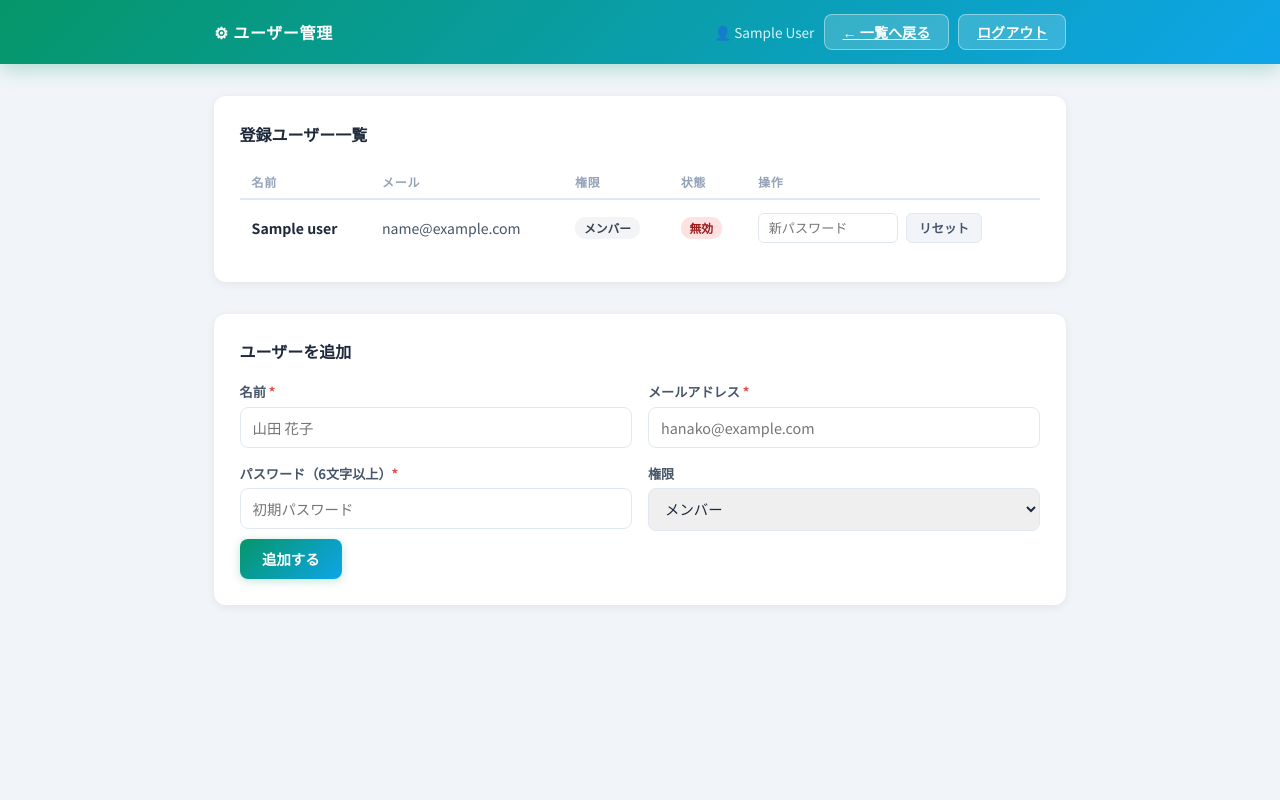
After one commit to aoi4986-lgtm/essentia-hp, a Flask app: page /admin/users in a window 1280 px wide. The commit adds this page. Run offline with Flask 3, Linux system fonts and the light colour scheme; the visitor is signed in with stand-in values (Sample User, id 1); a database or web service that is not in the repository returns one stand-in record (values such as "Sample title"); some libraries are stand-ins or nearby versions.

Commit message:
個人アカウント制を実装
- usersテーブル追加（email/password_hash/name/role/is_active）
- 起動時にADMIN_EMAIL+APP_PASSWORDで管理者を自動作成
- ログインをメール＋パスワード認証に変更
- customers に created_by / updated_by カラム追加
- 顧客カードに登録者名を表示
- /admin/users でユーザー管理（追加・無効化・パスワードリセット）
- ヘッダーにログイン中ユーザー名・管理リンクを表示
- 🔑 ボタンで自分のパスワード変更が可能

Co-Authored-By: Claude Sonnet 4.6 <noreply@anthropic.com>

```diff
--- a/crm/app.py
+++ b/crm/app.py
@@ -8,6 +8,7 @@ import anthropic
 from flask import Flask, request, jsonify, render_template, session, redirect, url_for, Response
 from datetime import date, timedelta
 from functools import wraps
+from werkzeug.security import generate_password_hash, check_password_hash
 
 app = Flask(__name__)
 app.secret_key = os.environ.get('SECRET_KEY', secrets.token_hex(32))
@@ -30,6 +31,28 @@ def get_db():
 def init_db():
     conn = get_db()
     cur = conn.cursor()
+    # ユーザーテーブル
+    cur.execute('''
+        CREATE TABLE IF NOT EXISTS users (
+            id SERIAL PRIMARY KEY,
+            email TEXT UNIQUE NOT NULL,
+            password_hash TEXT NOT NULL,
+            name TEXT NOT NULL,
+            role TEXT DEFAULT 'member',
+            is_active BOOLEAN DEFAULT TRUE,
+            created_at TIMESTAMP DEFAULT CURRENT_TIMESTAMP
+        )
+    ''')
+    # 初回起動時に管理者を自動作成
+    cur.execute('SELECT COUNT(*) FROM users')
+    if cur.fetchone()[0] == 0:
+        admin_email = os.environ.get('ADMIN_EMAIL', 'admin@example.com')
+        admin_name  = os.environ.get('ADMIN_NAME', '管理者')
+        admin_pw    = os.environ.get('APP_PASSWORD', 'changeme')
+        cur.execute(
+            'INSERT INTO users (email, password_hash, name, role) VALUES (%s, %s, %s, %s)',
+            (admin_email.lower(), generate_password_hash(admin_pw), admin_name, 'admin')
+        )
     cur.execute('''
         CREATE TABLE IF NOT EXISTS customers (
             id SERIAL PRIMARY KEY,
@@ -46,6 +69,8 @@ def init_db():
     cur.execute("ALTER TABLE customers ADD COLUMN IF NOT EXISTS genre TEXT")
     cur.execute("ALTER TABLE customers ADD COLUMN IF NOT EXISTS area TEXT")
     cur.execute("ALTER TABLE customers ADD COLUMN IF NOT EXISTS status TEXT DEFAULT 'active'")
+    cur.execute("ALTER TABLE customers ADD COLUMN IF NOT EXISTS created_by INTEGER REFERENCES users(id)")
+    cur.execute("ALTER TABLE customers ADD COLUMN IF NOT EXISTS updated_by INTEGER REFERENCES users(id)")
     cur.execute('''
         CREATE TABLE IF NOT EXISTS follow_history (
             id SERIAL PRIMARY KEY,
@@ -97,10 +122,21 @@ def validate_date(value):
 def login():
     error = None
     if request.method == 'POST':
-        if request.form.get('password') == APP_PASSWORD:
+        email    = request.form.get('email', '').strip().lower()
+        password = request.form.get('password', '')
+        conn = get_db()
+        cur  = conn.cursor(cursor_factory=psycopg2.extras.RealDictCursor)
+        cur.execute('SELECT * FROM users WHERE email=%s AND is_active=TRUE', (email,))
+        user = cur.fetchone()
+        cur.close()
+        conn.close()
+        if user and check_password_hash(user['password_hash'], password):
             session['logged_in'] = True
+            session['user_id']   = user['id']
+            session['user_name'] = user['name']
+            session['user_role'] = user['role']
             return redirect(url_for('index'))
-        error = 'パスワードが違います'
+        error = 'メールアドレスまたはパスワードが違います'
     return render_template('login.html', error=error)
 
 
@@ -110,10 +146,23 @@ def logout():
     return redirect(url_for('login'))
 
 
+def admin_required(f):
+    @wraps(f)
+    def decorated(*args, **kwargs):
+        if not session.get('logged_in'):
+            return redirect(url_for('login'))
+        if session.get('user_role') != 'admin':
+            return '権限がありません', 403
+        return f(*args, **kwargs)
+    return decorated
+
+
 @app.route('/')
 @login_required
 def index():
-    return render_template('index.html')
+    return render_template('index.html',
+                           user_name=session.get('user_name', ''),
+                           user_role=session.get('user_role', 'member'))
 
 
 @app.route('/customers', methods=['GET'])
@@ -122,7 +171,10 @@ def list_customers():
     conn = get_db()
     cur = conn.cursor(cursor_factory=psycopg2.extras.RealDictCursor)
     cur.execute(
-        'SELECT * FROM customers ORDER BY next_follow_date ASC NULLS LAST, created_at ASC'
+        '''SELECT c.*, u.name as created_by_name
+           FROM customers c
+           LEFT JOIN users u ON c.created_by = u.id
+           ORDER BY c.next_follow_date ASC NULLS LAST, c.created_at ASC'''
     )
     rows = cur.fetchall()
     cur.close()
@@ -162,11 +214,12 @@ def add_customer():
     conn = get_db()
     cur = conn.cursor()
     cur.execute(
-        'INSERT INTO customers (name, company, contact, assignee, genre, area, next_follow_date, notes) VALUES (%s, %s, %s, %s, %s, %s, %s, %s) RETURNING id',
+        'INSERT INTO customers (name, company, contact, assignee, genre, area, next_follow_date, notes, created_by) VALUES (%s, %s, %s, %s, %s, %s, %s, %s, %s) RETURNING id',
         (name, sanitize(data.get('company')), sanitize(data.get('contact')),
          sanitize(data.get('assignee')), sanitize(data.get('genre')),
          sanitize(data.get('area')),
-         validate_date(data.get('next_follow_date')), sanitize(data.get('notes')))
+         validate_date(data.get('next_follow_date')), sanitize(data.get('notes')),
+         session.get('user_id'))
     )
     new_id = cur.fetchone()[0]
     conn.commit()
@@ -185,11 +238,12 @@ def update_customer(cid):
     conn = get_db()
     cur = conn.cursor()
     cur.execute(
-        'UPDATE customers SET name=%s, company=%s, contact=%s, assignee=%s, genre=%s, area=%s, next_follow_date=%s, notes=%s WHERE id=%s',
+        'UPDATE customers SET name=%s, company=%s, contact=%s, assignee=%s, genre=%s, area=%s, next_follow_date=%s, notes=%s, updated_by=%s WHERE id=%s',
         (name, sanitize(data.get('company')), sanitize(data.get('contact')),
          sanitize(data.get('assignee')), sanitize(data.get('genre')),
          sanitize(data.get('area')),
-         validate_date(data.get('next_follow_date')), sanitize(data.get('notes')), cid)
+         validate_date(data.get('next_follow_date')), sanitize(data.get('notes')),
+         session.get('user_id'), cid)
     )
     conn.commit()
     cur.close()
@@ -281,6 +335,113 @@ def get_history(cid):
             d['created_at'] = d['created_at'].isoformat()
         result.append(d)
     return jsonify(result)
+
+
+@app.route('/admin/users')
+@admin_required
+def admin_users():
+    conn = get_db()
+    cur  = conn.cursor(cursor_factory=psycopg2.extras.RealDictCursor)
+    cur.execute('SELECT id, email, name, role, is_active, created_at FROM users ORDER BY created_at ASC')
+    users = [dict(u) for u in cur.fetchall()]
+    cur.close()
+    conn.close()
+    for u in users:
+        if u.get('created_at'):
+            u['created_at'] = u['created_at'].isoformat()
+    return render_template('admin.html',
+                           users=users,
+                           current_user_id=session.get('user_id'),
+                           user_name=session.get('user_name', ''),
+                           user_role=session.get('user_role', 'admin'))
+
+
+@app.route('/admin/users', methods=['POST'])
+@admin_required
+def admin_add_user():
+    data     = request.json or {}
+    email    = sanitize(data.get('email'), 200)
+    name     = sanitize(data.get('name'), 100)
+    password = data.get('password', '')
+    role     = data.get('role', 'member')
+    if not email or not name or not password:
+        return jsonify({'error': '全項目を入力してください'}), 400
+    if len(password) < 6:
+        return jsonify({'error': 'パスワードは6文字以上にしてください'}), 400
+    if role not in ('admin', 'member'):
+        role = 'member'
+    conn = get_db()
+    cur  = conn.cursor()
+    try:
+        cur.execute(
+            'INSERT INTO users (email, password_hash, name, role) VALUES (%s, %s, %s, %s) RETURNING id',
+            (email.lower(), generate_password_hash(password), name, role)
+        )
+        new_id = cur.fetchone()[0]
+        conn.commit()
+    except Exception:
+        conn.rollback()
+        cur.close()
+        conn.close()
+        return jsonify({'error': 'そのメールアドレスはすでに使われています'}), 409
+    cur.close()
+    conn.close()
+    return jsonify({'id': new_id}), 201
+
+
+@app.route('/admin/users/<int:uid>/toggle', methods=['POST'])
+@admin_required
+def admin_toggle_user(uid):
+    if uid == session.get('user_id'):
+        return jsonify({'error': '自分自身は変更できません'}), 400
+    conn = get_db()
+    cur  = conn.cursor()
+    cur.execute('UPDATE users SET is_active = NOT is_active WHERE id=%s', (uid,))
+    conn.commit()
+    cur.close()
+    conn.close()
+    return jsonify({'ok': True})
+
+
+@app.route('/admin/users/<int:uid>/reset-password', methods=['POST'])
+@admin_required
+def admin_reset_password(uid):
+    data     = request.json or {}
+    password = data.get('password', '')
+    if len(password) < 6:
+        return jsonify({'error': 'パスワードは6文字以上にしてください'}), 400
+    conn = get_db()
+    cur  = conn.cursor()
+    cur.execute('UPDATE users SET password_hash=%s WHERE id=%s', (generate_password_hash(password), uid))
+    conn.commit()
+    cur.close()
+    conn.close()
+    return jsonify({'ok': True})
+
+
+@app.route('/change-password', methods=['POST'])
+@login_required
+def change_password():
+    data         = request.json or {}
+    current_pw   = data.get('current_password', '')
+    new_pw       = data.get('new_password', '')
+    if len(new_pw) < 6:
+        return jsonify({'error': 'パスワードは6文字以上にしてください'}), 400
+    conn = get_db()
+    cur  = conn.cursor(cursor_factory=psycopg2.extras.RealDictCursor)
+    cur.execute('SELECT password_hash FROM users WHERE id=%s', (session.get('user_id'),))
+    user = cur.fetchone()
+    if not user or not check_password_hash(user['password_hash'], current_pw):
+        cur.close()
+        conn.close()
+        return jsonify({'error': '現在のパスワードが違います'}), 400
+    cur2 = conn.cursor()
+    cur2.execute('UPDATE users SET password_hash=%s WHERE id=%s', (generate_password_hash(new_pw), session.get('user_id')))
+    conn.commit()
+    cur.close()
+    cur2.close()
+    conn.close()
+    return jsonify({'ok': True})
 
 
 @app.route('/export/csv', methods=['GET'])
--- /dev/null
+++ b/crm/templates/admin.html
@@ -0,0 +1,220 @@
+<!DOCTYPE html>
+<html lang="ja">
+<head>
+  <meta charset="UTF-8">
+  <meta name="viewport" content="width=device-width, initial-scale=1.0">
+  <title>ユーザー管理 — 顧客フォロー管理</title>
+  <link rel="preconnect" href="https://fonts.googleapis.com">
+  <link href="https://fonts.googleapis.com/css2?family=Noto+Sans+JP:wght@400;500;700&display=swap" rel="stylesheet">
+  <style>
+    *, *::before, *::after { box-sizing: border-box; margin: 0; padding: 0; }
+    :root {
+      --green: #059669; --blue: #0ea5e9;
+      --gray-100: #f1f5f9; --gray-200: #e2e8f0; --gray-400: #94a3b8;
+      --gray-600: #475569; --gray-800: #1e293b;
+      --red: #ef4444; --radius: 12px;
+      --shadow: 0 2px 10px rgba(0,0,0,0.07);
+    }
+    body { font-family: 'Noto Sans JP', sans-serif; background: var(--gray-100); color: var(--gray-800); min-height: 100vh; }
+    .header {
+      background: linear-gradient(135deg, #059669 0%, #0ea5e9 100%);
+      color: #fff; position: sticky; top: 0; z-index: 100;
+      box-shadow: 0 4px 20px rgba(5,150,105,0.3);
+    }
+    .header-inner {
+      max-width: 900px; margin: 0 auto; padding: 0 1.5rem;
+      height: 64px; display: flex; align-items: center; justify-content: space-between;
+    }
+    .logo { font-size: 1rem; font-weight: 800; letter-spacing: 0.04em; }
+    .btn {
+      padding: 0.45rem 1.1rem; border: none; border-radius: 8px;
+      font-family: inherit; font-size: 0.88rem; font-weight: 600; cursor: pointer; transition: all 0.15s;
+    }
+    .btn-ghost { background: rgba(255,255,255,0.18); color: #fff; border: 1px solid rgba(255,255,255,0.4); }
+    .btn-ghost:hover { background: rgba(255,255,255,0.28); }
+    .main { max-width: 900px; margin: 0 auto; padding: 2rem 1.5rem; display: flex; flex-direction: column; gap: 2rem; }
+    .card { background: #fff; border-radius: var(--radius); box-shadow: var(--shadow); padding: 1.6rem; }
+    .card h2 { font-size: 1rem; font-weight: 700; margin-bottom: 1.2rem; color: var(--gray-800); }
+    table { width: 100%; border-collapse: collapse; font-size: 0.88rem; }
+    th { text-align: left; font-size: 0.75rem; font-weight: 700; color: var(--gray-400); text-transform: uppercase; letter-spacing: 0.06em; padding: 0.5rem 0.75rem; border-bottom: 2px solid var(--gray-200); }
+    td { padding: 0.8rem 0.75rem; border-bottom: 1px solid var(--gray-200); vertical-align: middle; }
+    tr:last-child td { border-bottom: none; }
+    .badge {
+      display: inline-block; font-size: 0.74rem; font-weight: 600;
+      padding: 0.15rem 0.55rem; border-radius: 10px;
+    }
+    .badge-admin { background: #dbeafe; color: #1e40af; }
+    .badge-member { background: #f3f4f6; color: #374151; }
+    .badge-active { background: #d1fae5; color: #065f46; }
+    .badge-inactive { background: #fee2e2; color: #991b1b; }
+    .btn-sm { padding: 0.3rem 0.75rem; font-size: 0.78rem; border-radius: 6px; }
+    .btn-danger { background: #fee2e2; color: var(--red); border: 1px solid #fca5a5; }
+    .btn-danger:hover { background: #fecaca; }
+    .btn-success { background: #d1fae5; color: var(--green); border: 1px solid #a7f3d0; }
+    .btn-success:hover { background: #a7f3d0; }
+    .btn-gray { background: var(--gray-100); color: var(--gray-600); border: 1px solid var(--gray-200); }
+    .btn-gray:hover { background: var(--gray-200); }
+    .form-grid { display: grid; grid-template-columns: 1fr 1fr; gap: 1rem; }
+    .form-group { display: flex; flex-direction: column; gap: 0.35rem; }
+    .form-group label { font-size: 0.82rem; font-weight: 600; color: var(--gray-600); }
+    .form-group input, .form-group select {
+      border: 1px solid var(--gray-200); border-radius: 8px; padding: 0.55rem 0.75rem;
+      font-family: inherit; font-size: 0.9rem; color: var(--gray-800); transition: border-color 0.15s;
+    }
+    .form-group input:focus, .form-group select:focus { outline: none; border-color: var(--green); box-shadow: 0 0 0 3px rgba(5,150,105,0.1); }
+    .btn-primary-grad {
+      background: linear-gradient(135deg, #059669, #0ea5e9);
+      color: #fff; border: none; border-radius: 8px;
+      padding: 0.6rem 1.4rem; font-family: inherit; font-size: 0.9rem; font-weight: 700;
+      cursor: pointer; box-shadow: 0 2px 10px rgba(5,150,105,0.25); transition: all 0.18s; margin-top: 0.5rem;
+    }
+    .btn-primary-grad:hover { box-shadow: 0 4px 16px rgba(5,150,105,0.4); transform: translateY(-1px); }
+    .msg { font-size: 0.83rem; padding: 0.5rem 0.75rem; border-radius: 6px; margin-top: 0.75rem; display: none; }
+    .msg.ok { background: #d1fae5; color: #065f46; display: block; }
+    .msg.err { background: #fee2e2; color: #991b1b; display: block; }
+    .reset-row { display: flex; gap: 0.5rem; align-items: center; flex-wrap: wrap; }
+    .reset-input { border: 1px solid var(--gray-200); border-radius: 6px; padding: 0.3rem 0.6rem; font-family: inherit; font-size: 0.82rem; width: 140px; }
+    .reset-input:focus { outline: none; border-color: var(--green); }
+    @media (max-width: 600px) { .form-grid { grid-template-columns: 1fr; } }
+  </style>
+</head>
+<body>
+  <header class="header">
+    <div class="header-inner">
+      <span class="logo">⚙ ユーザー管理</span>
+      <div style="display:flex;gap:0.6rem;align-items:center">
+        <span style="color:rgba(255,255,255,0.85);font-size:0.85rem">👤 {{ user_name }}</span>
+        <a href="/" class="btn btn-ghost">← 一覧へ戻る</a>
+        <a href="/logout" class="btn btn-ghost">ログアウト</a>
+      </div>
+    </div>
+  </header>
+
+  <main class="main">
+    <!-- ユーザー一覧 -->
+    <div class="card">
+      <h2>登録ユーザー一覧</h2>
+      <table>
+        <thead>
+          <tr>
+            <th>名前</th>
+            <th>メール</th>
+            <th>権限</th>
+            <th>状態</th>
+            <th>操作</th>
+          </tr>
+        </thead>
+        <tbody id="userTableBody">
+          {% for u in users %}
+          <tr id="row-{{ u.id }}">
+            <td><strong>{{ u.name }}</strong></td>
+            <td style="color:#475569">{{ u.email }}</td>
+            <td>
+              <span class="badge {{ 'badge-admin' if u.role == 'admin' else 'badge-member' }}">
+                {{ '管理者' if u.role == 'admin' else 'メンバー' }}
+              </span>
+            </td>
+            <td>
+              <span class="badge {{ 'badge-active' if u.is_active else 'badge-inactive' }}" id="status-{{ u.id }}">
+                {{ '有効' if u.is_active else '無効' }}
+              </span>
+            </td>
+            <td>
+              <div style="display:flex;gap:0.5rem;flex-wrap:wrap;align-items:center">
+                {% if u.id != current_user_id %}
+                <button class="btn btn-sm {{ 'btn-danger' if u.is_active else 'btn-success' }}"
+                        onclick="toggleUser({{ u.id }}, {{ 'true' if u.is_active else 'false' }})">
+                  {{ '無効化' if u.is_active else '有効化' }}
+                </button>
+                {% endif %}
+                <div class="reset-row">
+                  <input type="password" class="reset-input" id="rpw-{{ u.id }}" placeholder="新パスワード">
+                  <button class="btn btn-sm btn-gray" onclick="resetPassword({{ u.id }})">リセット</button>
+                </div>
+              </div>
+            </td>
+          </tr>
+          {% endfor %}
+        </tbody>
+      </table>
+    </div>
+
+    <!-- ユーザー追加 -->
+    <div class="card">
+      <h2>ユーザーを追加</h2>
+      <div class="form-grid">
+        <div class="form-group">
+          <label>名前 <span style="color:#ef4444">*</span></label>
+          <input type="text" id="newName" placeholder="山田 花子">
+        </div>
+        <div class="form-group">
+          <label>メールアドレス <span style="color:#ef4444">*</span></label>
+          <input type="email" id="newEmail" placeholder="hanako@example.com">
+        </div>
+        <div class="form-group">
+          <label>パスワード（6文字以上）<span style="color:#ef4444">*</span></label>
+          <input type="password" id="newPassword" placeholder="初期パスワード">
+        </div>
+        <div class="form-group">
+          <label>権限</label>
+          <select id="newRole">
+            <option value="member">メンバー</option>
+            <option value="admin">管理者</option>
+          </select>
+        </div>
+      </div>
+      <button class="btn-primary-grad" onclick="addUser()">追加する</button>
+      <div class="msg" id="addMsg"></div>
+    </div>
+  </main>
+
+  <script>
+    async function toggleUser(id, isActive) {
+      const res = await fetch(`/admin/users/${id}/toggle`, { method: 'POST' });
+      const data = await res.json();
+      if (data.ok) location.reload();
+      else alert(data.error);
+    }
+
+    async function resetPassword(id) {
+      const pw = document.getElementById(`rpw-${id}`).value.trim();
+      if (!pw) { alert('新しいパスワードを入力してください'); return; }
+      const res = await fetch(`/admin/users/${id}/reset-password`, {
+        method: 'POST',
+        headers: { 'Content-Type': 'application/json' },
+        body: JSON.stringify({ password: pw })
+      });
+      const data = await res.json();
+      if (data.ok) { alert('パスワードをリセットしました'); document.getElementById(`rpw-${id}`).value = ''; }
+      else alert(data.error);
+    }
+
+    async function addUser() {
+      const msg  = document.getElementById('addMsg');
+      const name = document.getElementById('newName').value.trim();
+      const email = document.getElementById('newEmail').value.trim();
+      const password = document.getElementById('newPassword').value;
+      const role = document.getElementById('newRole').value;
+      msg.className = 'msg';
+      msg.textContent = '';
+      if (!name || !email || !password) { msg.className = 'msg err'; msg.textContent = '全項目を入力してください'; return; }
+      const res = await fetch('/admin/users', {
+        method: 'POST',
+        headers: { 'Content-Type': 'application/json' },
+        body: JSON.stringify({ name, email, password, role })
+      });
+      const data = await res.json();
+      if (res.ok) {
+        msg.className = 'msg ok';
+        msg.textContent = `「${name}」を追加しました。ページを更新すると一覧に反映されます。`;
+        document.getElementById('newName').value = '';
+        document.getElementById('newEmail').value = '';
+        document.getElementById('newPassword').value = '';
+      } else {
+        msg.className = 'msg err';
+        msg.textContent = data.error || 'エラーが発生しました';
+      }
+    }
+  </script>
+</body>
+</html>
```
Also changed, not shown: crm/static/main.js (+30 -0 lines), crm/templates/index.html (+35 -1 lines), crm/templates/login.html (+39 -27 lines).
